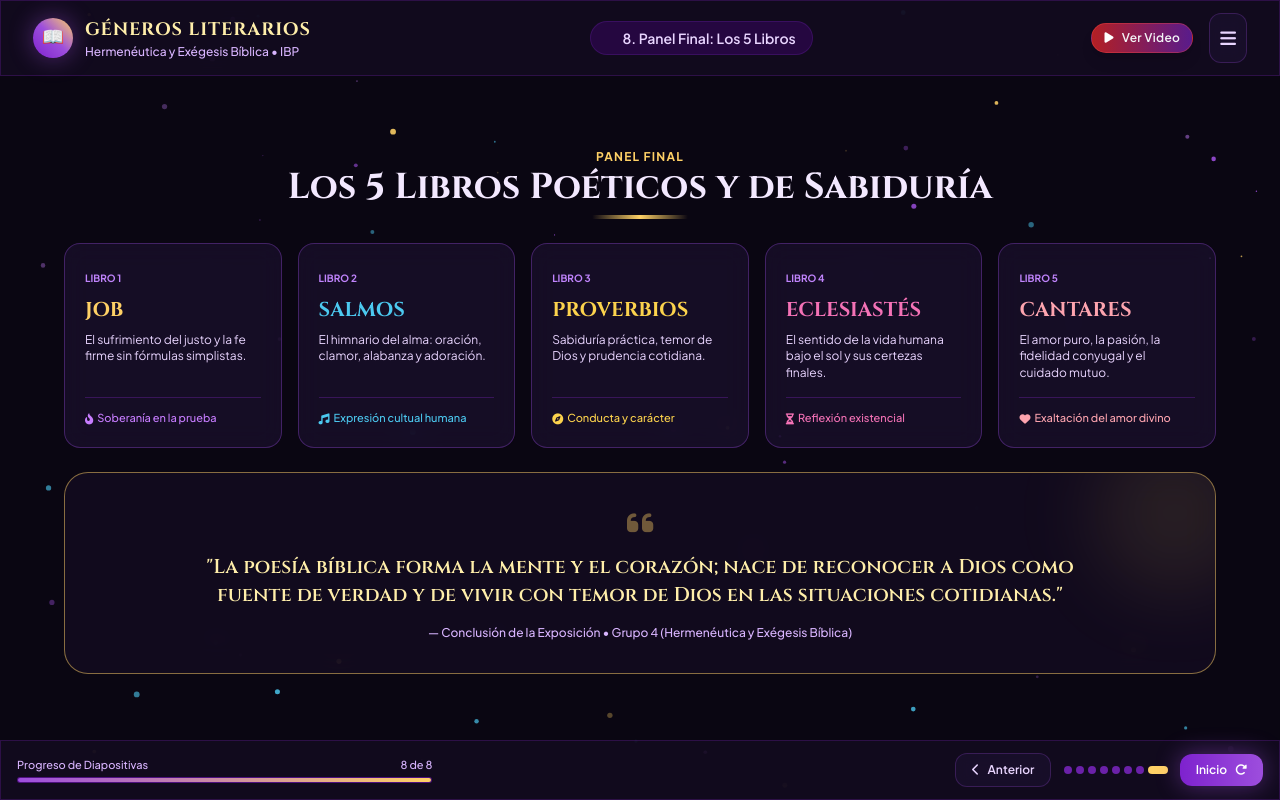
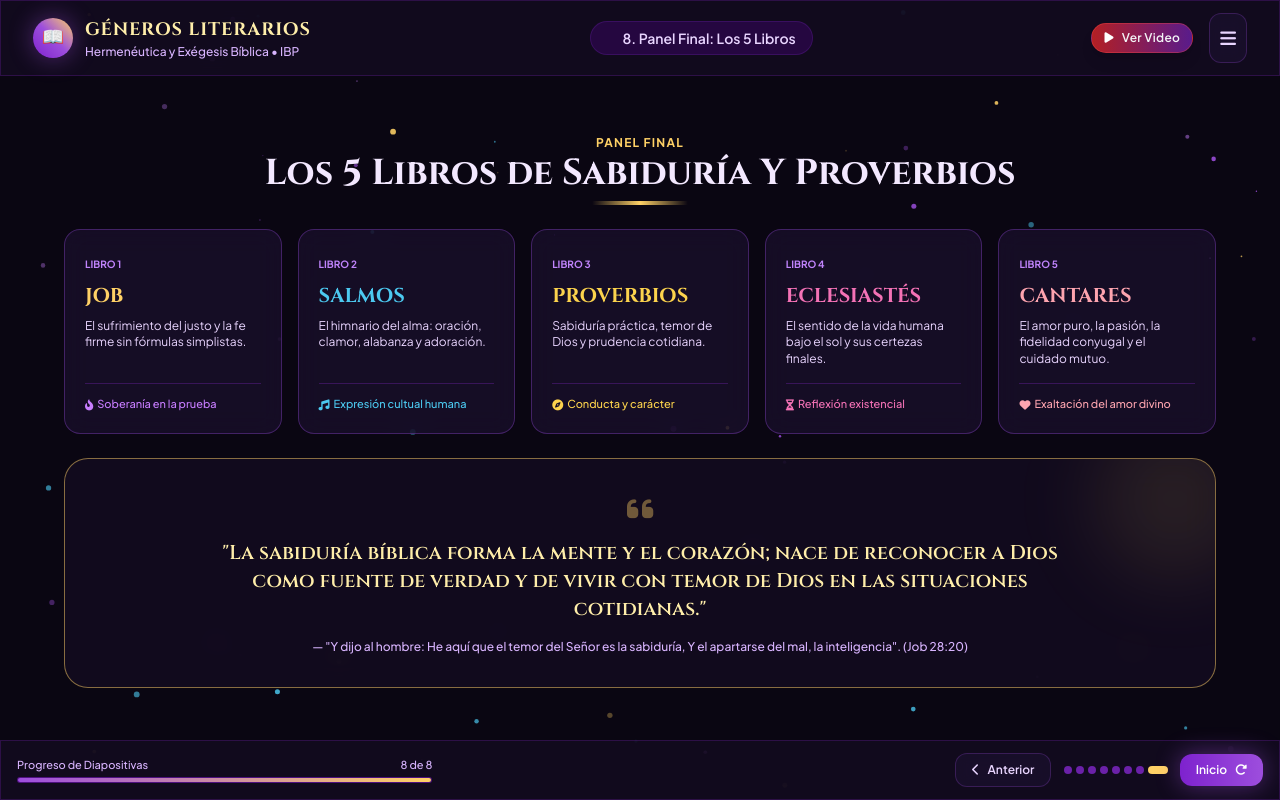
Before and after one commit to PaholaPerez/poesia-sabiduria, a plain HTML site: page index.html in a window 1280 px wide. Both pictures are taken after a click on the button 1144 px from the left and 770 px from the top of the page. Drawn offline with nearby package versions, Linux system fonts and the light colour scheme.

Commit message:
Update references from poetry to wisdom and proverbs

```diff
--- a/index.html
+++ b/index.html
@@ -245,7 +245,7 @@
                         GÉNEROS LITERARIOS Y SU INTERPRETACIÓN
                     </h1>
                     <h2 class="subtitle-hero font-cinzel text-magic-neonPurple font-semibold mb-8 text-glow-purple tracking-wide">
-                        POESÍA Y SABIDURÍA
+                        SABIDURÍA Y PROVERBIOS
                     </h2>
 
                     <!-- Information Cards -->
@@ -661,7 +661,7 @@
                                     <i class="fa-solid fa-clock-rotate-left"></i> Marco Histórico
                                 </h4>
                                 <p id="mapInfoText" class="text-xs text-purple-200 leading-relaxed">
-                                    La producción poética y de sabiduría abarca un periodo amplio: desde la época patriarcal (Job, hacia el siglo 20-18 a.C.) hasta el periodo posterior al exilio babilónico (siglos V-III a.C.). Selecciona un marcador en el mapa para explorar los detalles geográficos.
+                                    La producción de sabiduría y proverbios abarca un periodo amplio: desde la época patriarcal (Job, hacia el siglo 20-18 a.C.) hasta el periodo posterior al exilio babilónico (siglos V-III a.C.). Selecciona un marcador en el mapa para explorar los detalles geográficos.
                                 </p>
                             </div>
 
@@ -791,12 +791,12 @@
                 </div>
             </section>
 
-            <!-- SLIDE 8: GALERÍA / PANEL FINAL - LOS 5 LIBROS POÉTICOS -->
+            <!-- SLIDE 8: GALERÍA / PANEL FINAL - LOS 5 LIBROS DE SABIDURÍA Y PROVERBIOS -->
             <section class="slide-page w-full flex-col items-center justify-center">
                 <div class="max-w-6xl w-full mx-auto space-y-6">
                     <div class="text-center">
                         <span class="text-xs font-bold text-magic-gold uppercase tracking-widest">Panel Final</span>
-                        <h2 class="text-2xl sm:text-4xl font-cinzel font-bold text-purple-100">Los 5 Libros Poéticos y de Sabiduría</h2>
+                        <h2 class="text-2xl sm:text-4xl font-cinzel font-bold text-purple-100">Los 5 Libros de Sabiduría Y Proverbios</h2>
                         <div class="w-24 h-1 bg-gradient-to-r from-transparent via-magic-gold to-transparent mx-auto mt-2 mb-4"></div>
                     </div>
 
@@ -880,10 +880,10 @@
                         <div class="absolute -top-10 -right-10 w-40 h-40 bg-magic-gold/10 rounded-full blur-2xl"></div>
                         <i class="fa-solid fa-quote-left text-3xl text-magic-gold/40 mb-3 block"></i>
                         <blockquote class="font-cinzel text-base sm:text-xl text-magic-goldGlow font-semibold max-w-4xl mx-auto leading-relaxed">
-                            "La poesía bíblica forma la mente y el corazón; nace de reconocer a Dios como fuente de verdad y de vivir con temor de Dios en las situaciones cotidianas."
+                            "La sabiduría bíblica forma la mente y el corazón; nace de reconocer a Dios como fuente de verdad y de vivir con temor de Dios en las situaciones cotidianas."
                         </blockquote>
                         <div class="mt-4 text-xs text-purple-300 font-medium">
-                            — Conclusión de la Exposición • Grupo 4 (Hermenéutica y Exégesis Bíblica)
+                            — "Y dijo al hombre: He aquí que el temor del Señor es la sabiduría, Y el apartarse del mal, la inteligencia". (Job 28:20)
                         </div>
                     </div>
                 </div>
```
